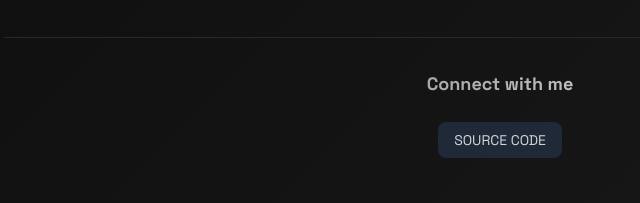
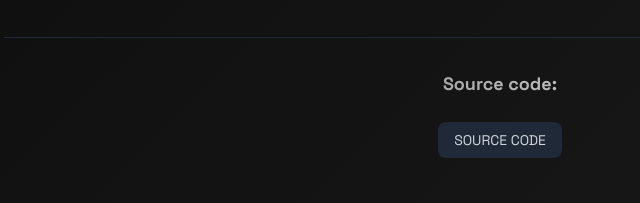
Before and after one commit to iyayn-ajah/simple-base-api, a website: page index.html in a window 1280 px wide. Shown: the part 747-950 px from the top of the page, 140-780 px from the left. Drawn offline with nearby package versions, Linux system fonts and the light colour scheme.

Commit message:
Change heading from 'Connect with me' to 'Source code:'

```diff
--- a/index.html
+++ b/index.html
@@ -353,7 +353,7 @@
 
         <!-- Social Media -->
         <section class="mt-12 pt-8 border-t border-gray-800">
-            <h2 class="text-lg font-bold gray-gradient-text mb-6 text-center">Connect with me</h2>
+            <h2 class="text-lg font-bold gray-gradient-text mb-6 text-center">Source code:</h2>
             <div class="flex flex-wrap justify-center gap-4">
                 <a href="https://github.com/iyayn-ajah/simple-base-api" target="_blank" class="transition-all duration-300 hover:scale-105">
                     <div class="px-4 py-2 bg-gray-800 hover:bg-gray-700 rounded-lg text-gray-300 text-sm transition-colors">
```
